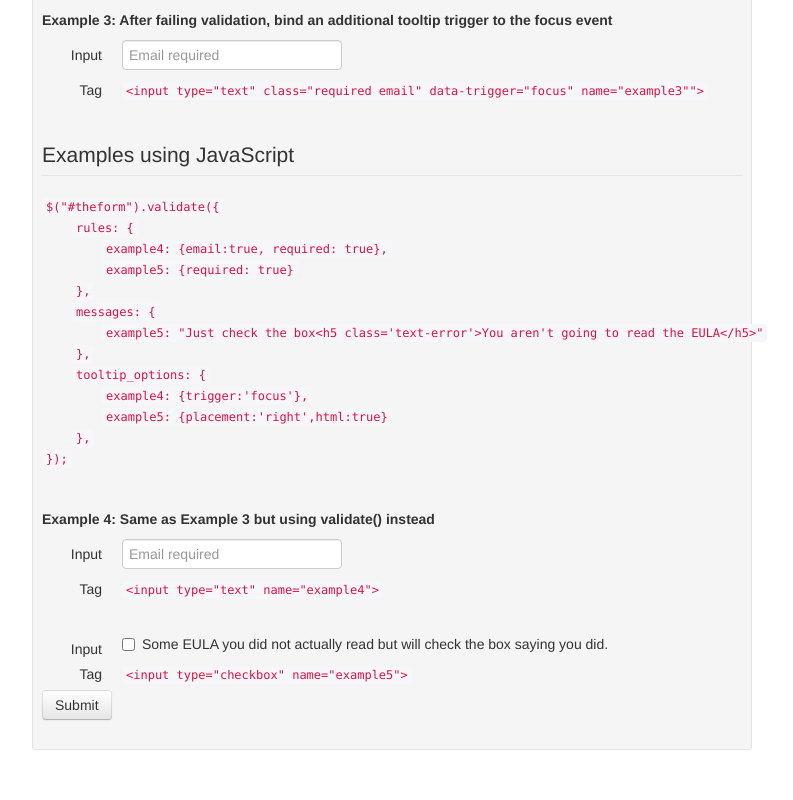
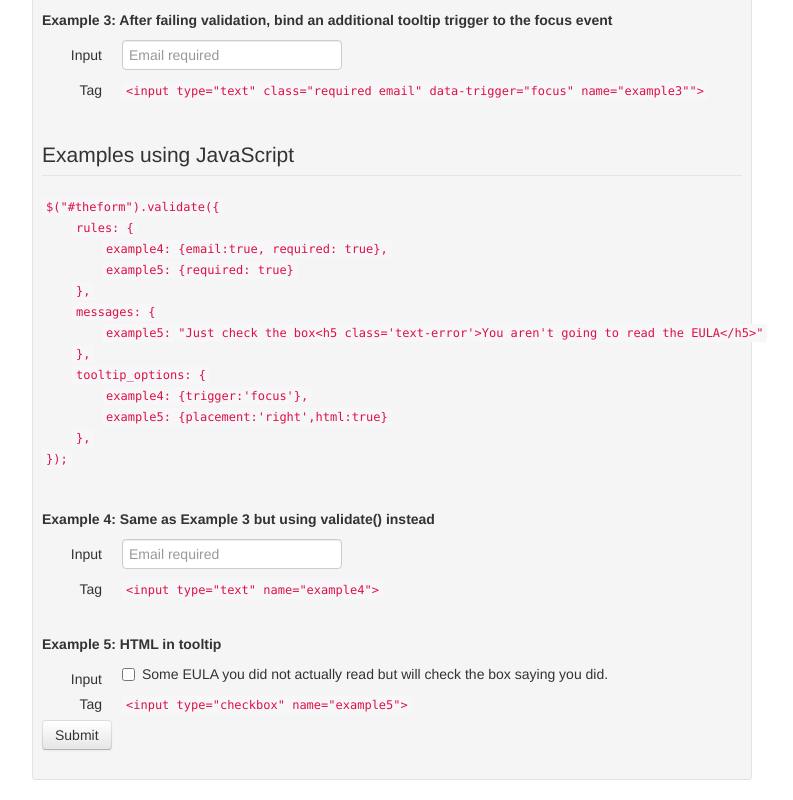
Before and after one commit to Thrilleratplay/jquery-validation-bootstrap-tooltip, a plain HTML site: page index.html in a window 1280 px wide. Shown: the part 547-1347 px from the top of the page, without its empty margins (318-1111 px from the left). Before the commit the page ends 1317 px from the top, so only its background shows below. Drawn offline with Linux system fonts and the light colour scheme.

Commit message:
Update index.html

```diff
--- a/index.html
+++ b/index.html
@@ -216,10 +216,10 @@
 							</div>
 						</div>
 
-						<!--Example 5: Checkbox  -->
+						<!--Example 5: HTML in tooltip -->
 						<div class="margin-top30">
 							<strong>
-								<p></p>
+								<p>Example 5: HTML in tooltip</p>
 							</strong>
 						</div>
 						<div class="row">
```
